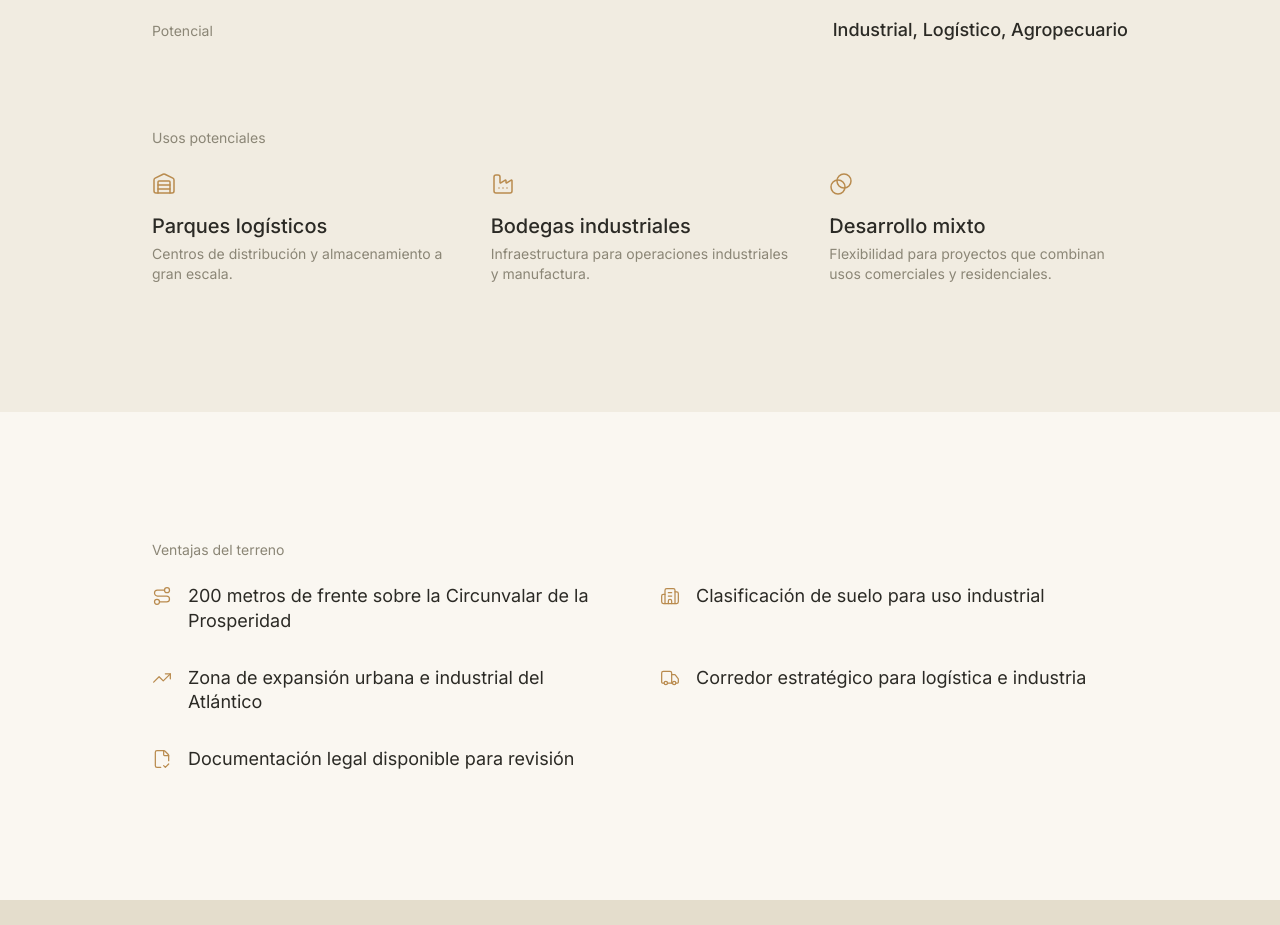
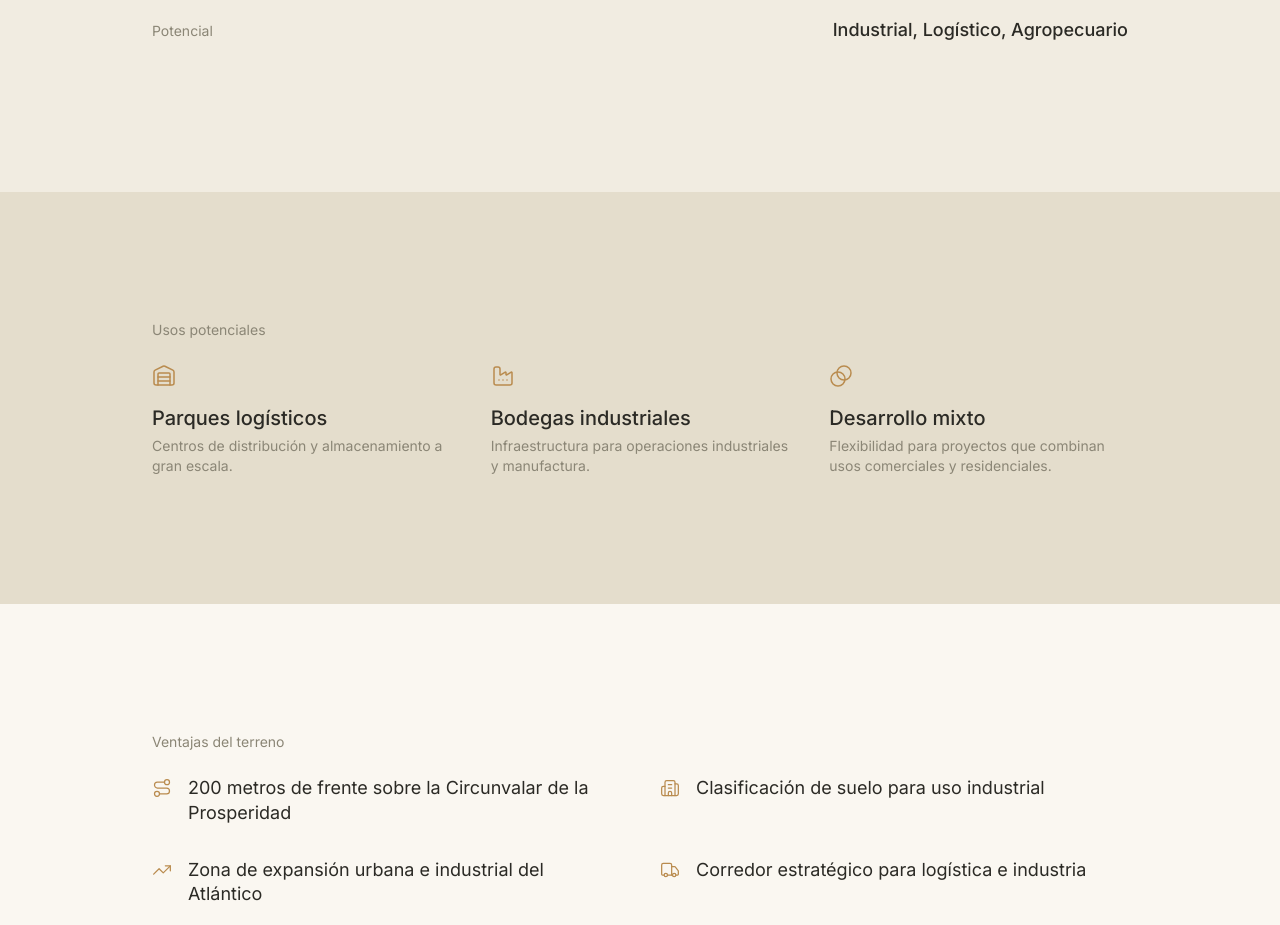
Before and after one commit to hfritz/terreno-galapa, a Next.js app: page / in a window 1280 px wide. Shown: the part 1140-2065 px from the top of the page. Built offline with nearby package versions, Linux system fonts and the light colour scheme; grey boxes are pictures that could not be loaded.

Commit message:
Give usos potenciales its own section with a distinct background.

```diff
--- a/src/components/sections/property-specs.tsx
+++ b/src/components/sections/property-specs.tsx
@@ -59,8 +59,11 @@ export function PropertySpecs() {
               </div>
             ))}
           </dl>
+        </div>
+      </section>
 
-          <div className="mt-16">
+      <section className="bg-secondary">
+        <div className="mx-auto max-w-5xl px-6 py-24 sm:py-32">
           <h3 className="text-sm text-muted-foreground">Usos potenciales</h3>
           <div className="mt-6 grid gap-10 sm:grid-cols-3">
             {usos.map((uso) => (
@@ -77,7 +80,6 @@ export function PropertySpecs() {
                 </p>
               </div>
             ))}
-            </div>
           </div>
         </div>
       </section>
```
Lines whose indentation alone changed are shown as unchanged.
